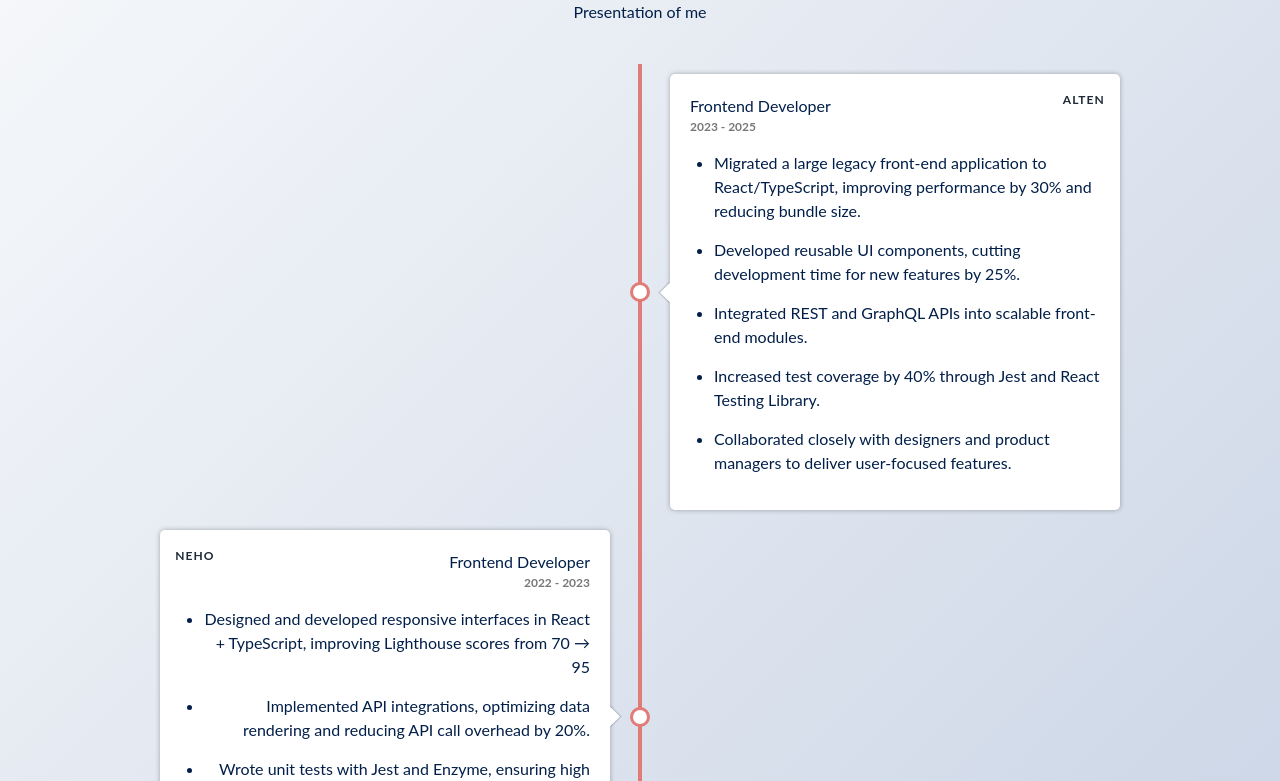
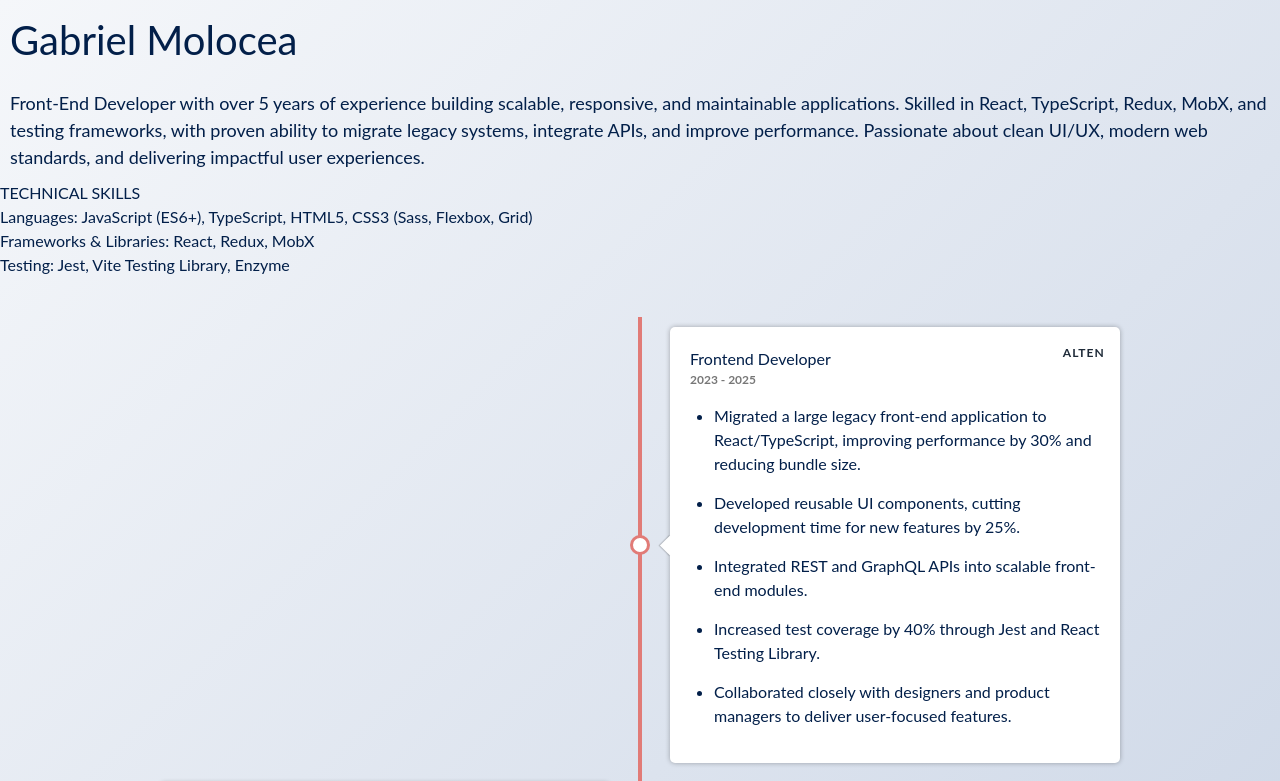
Before and after one commit to GabrielMolocea/portfolio, a Next.js app: page / in a window 1280 px wide. Shown: the top 781 px of the page. Built offline with nearby package versions, Linux system fonts and the light colour scheme.

Commit message:
about me

```diff
--- /dev/null
+++ b/app/AboutMe.tsx
@@ -0,0 +1,26 @@
+import "./globals.css";
+function AboutMe() {
+	return (
+		<div className="aboutMe-container">
+			<h1>Gabriel Molocea</h1>
+			<p>
+				Front-End Developer with over 5 years of experience building scalable,
+				responsive, and maintainable applications. Skilled in React, TypeScript,
+				Redux, MobX, and testing frameworks, with proven ability to migrate legacy
+				systems, integrate APIs, and improve performance. Passionate about clean
+				UI/UX, modern web standards, and delivering impactful user experiences.
+			</p>
+
+			<h2>TECHNICAL SKILLS</h2>
+
+			<ul>
+				<li>
+					Languages: JavaScript (ES6+), TypeScript, HTML5, CSS3 (Sass, Flexbox, Grid)
+				</li>
+				<li>Frameworks & Libraries: React, Redux, MobX</li>
+				<li>Testing: Jest, Vite Testing Library, Enzyme</li>
+			</ul>
+		</div>
+	);
+}
+export default AboutMe;
--- a/app/globals.css
+++ b/app/globals.css
@@ -16,7 +16,7 @@
 @media (prefers-color-scheme: dark) {
 	:root {
 		--background: #031b46;
-		--foreground: #ededed;
+		--foreground: #757575;
 	}
 }
 
@@ -25,3 +25,15 @@ body {
 	color: var(--foreground);
 	font-family: Arial, Helvetica, sans-serif;
 }
+
+.aboutMe-container h1 {
+	text-align: left;
+	padding: 10px;
+	font-size: 40px;
+}
+
+.aboutMe-container p {
+	text-align: left;
+	padding: 10px;
+	font-size: 18px;
+}
--- a/app/page.tsx
+++ b/app/page.tsx
@@ -1,10 +1,12 @@
+import AboutMe from "./AboutMe";
 import TimeLine from "./TimeLine";
 
 export default function Home() {
 	return (
 		<>
-			<div>Presentation of me</div>
+			<AboutMe />
 			<TimeLine />
-		</>
+			{/* Todo: Add contact section */}
+					</>
 	);
 }
```
